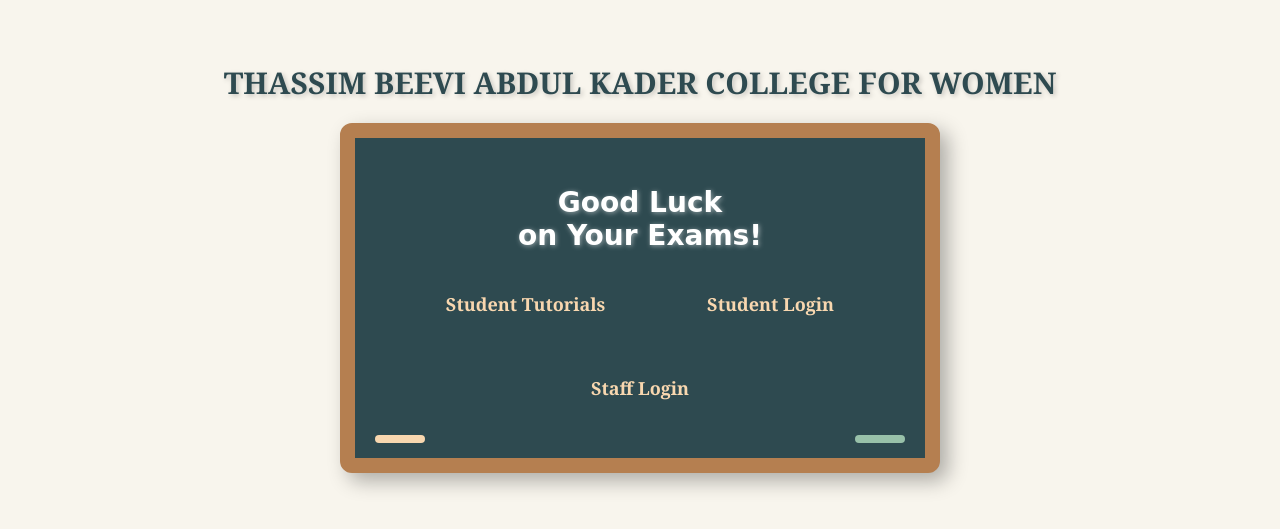
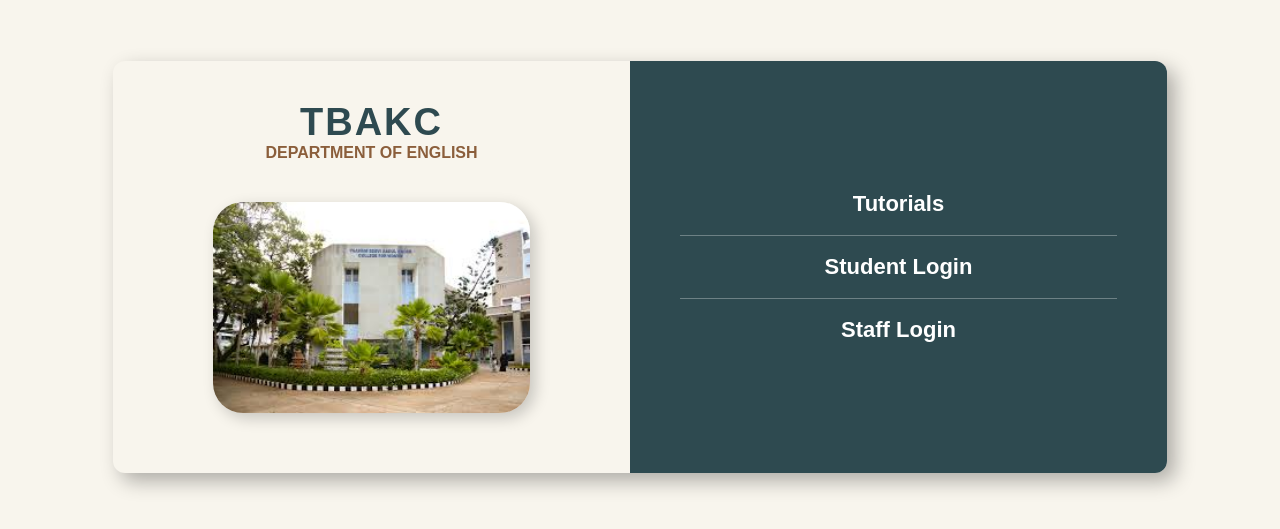
Before and after one commit to Jothiharigai-A/OnlineExamSystem, a website: page views/index.html in a window 1280 px wide. Shown: the part 133-662 px from the top of the page. Drawn offline with Linux system fonts and the light colour scheme; files that its build step writes are made by us from their sources.

Commit message:
change the ui for home and tutorials page

```diff
--- a/public/styles.css
+++ b/public/styles.css
@@ -1,9 +1,9 @@
-/* Reset Default Styles */
+/* Reset Styles */
 * {
     margin: 0;
     padding: 0;
     box-sizing: border-box;
-    font-family: 'Georgia', serif;
+    font-family: 'Poppins', sans-serif;
 }
 
 /* Body Styling */
@@ -13,99 +13,93 @@
     justify-content: center;
     align-items: center;
     height: 100vh;
-    text-align: center;
+    padding: 20px;
 }
 
 /* Main Container */
 .container {
     display: flex;
+    width: 85%;
+    max-width: 1200px;
+    background-color: #f8f5ed;
+    border-radius: 12px;
+    overflow: hidden;
+    box-shadow: 8px 8px 20px rgba(0, 0, 0, 0.3);
+}
+
+/* Left Section */
+.left-section {
+    flex: 1;
+    display: flex;
     flex-direction: column;
+    align-items: center;
+    justify-content: center;
+    text-align: center;
+    padding: 40px;
+}
+
+.college-title {
+    font-size: 38px;
+    font-weight: bold;
+    color: #2E4A50;
+    text-transform: uppercase;
+    letter-spacing: 2px;
+}
+
+.department {
+    font-size: 16px;
+    color: #8B5E3B;
+    font-weight: bold;
+    margin-bottom: 20px;
+}
+
+/* Image Styling */
+.image-wrapper {
+    display: flex;
+    justify-content: center;
     align-items: center;
     width: 100%;
     padding: 20px;
 }
 
-/* College Title */
-.college-title {
-    font-size: 30px;
-    font-weight: bold;
-    color: #2E4A50; /* Deep green */
-    text-transform: uppercase;
-    text-shadow: 2px 2px 5px rgba(0, 0, 0, 0.2);
-    padding-bottom: 20px;
+.college-image {
+    width: 80%;
+    max-width: 350px;
+    height: auto;
+    border-radius: 30px;
+    object-fit: cover;
+    box-shadow: 5px 5px 15px rgba(0, 0, 0, 0.2);
 }
 
-/* Blackboard Style */
-.blackboard {
-    width: 600px;
-    height: 350px;
-    background-color: #2E4A50; /* Blackboard color */
-    border: 15px solid #b57f50; /* Wooden frame */
-    border-radius: 12px;
-    box-shadow: 8px 8px 20px rgba(0, 0, 0, 0.3);
+/* Right Section */
+.right-section {
+    flex: 1;
+    background-color: #2E4A50;
     display: flex;
     flex-direction: column;
+    justify-content: center;
+    padding: 50px;
     align-items: center;
-    justify-content: center;
-    position: relative;
-    padding: 40px; /* Adjusted padding */
 }
 
-/* Exam Message */
-.exam-message {
-    font-family: 'Dancing Script', cursive;
-    font-size: 28px;
-    color: #fff;
+/* Navigation Links */
+.nav-link {
+    color: white;
+    font-size: 22px;
     font-weight: bold;
-    text-shadow: 1px 1px 5px rgba(255, 255, 255, 0.5);
-    margin-bottom: 30px; /* Increased margin */
+    text-decoration: none;
+    padding: 18px 0;
+    width: 100%;
+    text-align: center;
+    border-bottom: 1px solid rgba(255, 255, 255, 0.3);
+    transition: all 0.3s ease-in-out;
 }
 
-/* Links Container */
-.links {
-    display: flex;
-    justify-content: space-around;
-    width: 100%;
-    margin-bottom: 25px;
+.nav-link:last-child {
+    border-bottom: none;
 }
 
-/* Links Styling */
-.link, .staff-link {
-    font-size: 18px;
-    color: #f8d7af;
-    text-decoration: none;
-    font-weight: bold;
-    transition: color 0.3s ease-in-out;
-    padding: 10px 15px;
+.nav-link:hover {
+    color: #FFD700;
+    border-bottom: 1px solid #FFD700;
 }
-
-.link:hover, .staff-link:hover {
-    color: #ffcc99;
-    text-decoration: underline;
-}
-
-/* Staff Login */
-.staff-link {
-    margin-top: 15px;
-}
-
-/* Chalk Pieces */
-.blackboard::before,
-.blackboard::after {
-    content: "";
-    position: absolute;
-    bottom: 15px;
-    width: 50px;
-    height: 8px;
-    border-radius: 4px;
-}
-
-.blackboard::before {
-    background-color: #f8d7af; /* Light pink chalk */
-    left: 20px;
-}
-
-.blackboard::after {
-    background-color: #98c1a9; /* Green chalk */
-    right: 20px;
-}
--- /dev/null
+++ b/public/tutorials.css
@@ -0,0 +1,29 @@
+body {
+    background-color: #121212;
+    color: white;
+    font-family: 'Poppins', sans-serif;
+}
+.tutorial-container {
+    display: grid;
+    grid-template-columns: repeat(auto-fit, minmax(300px, 1fr));
+    gap: 20px;
+    padding: 20px;
+}
+.tutorial-card {
+    background-color: #1e1e1e;
+    border-radius: 12px;
+    overflow: hidden;
+    transition: transform 0.3s ease-in-out;
+}
+.tutorial-card img {
+    width: 100%;
+    height: auto;
+    border-radius: 12px 12px 0 0;
+}
+.tutorial-card:hover {
+    transform: scale(1.05);
+}
+.card-body {
+    padding: 10px;
+    text-align: center;
+}
--- a/views/index.html
+++ b/views/index.html
@@ -3,19 +3,25 @@
 <head>
     <meta charset="UTF-8">
     <meta name="viewport" content="width=device-width, initial-scale=1.0">
-    <title>Exam Portal</title>
+    <title>TBAKC - Department of English</title>
     <link rel="stylesheet" href="styles.css">
 </head>
 <body>
     <div class="container">
-        <h1 class="college-title">THASSIM BEEVI ABDUL KADER COLLEGE FOR WOMEN</h1>
-        <div class="blackboard">
-            <h2 class="exam-message">Good Luck <br> on Your Exams!</h2>
-            <div class="links">
-                <a href="/tutorials" class="link">Student Tutorials</a>
-                <a href="/student-login" class="link">Student Login</a>
+        <!-- Left Section with Image & Title -->
+        <div class="left-section">
+            <h1 class="college-title">TBAKC</h1>
+            <h3 class="department">DEPARTMENT OF ENGLISH</h3>
+            <div class="image-wrapper">
+                <img src="/images/tbakc.jpeg" alt="College Building" class="college-image">
             </div>
-            <a href="/staff-login" class="staff-link">Staff Login</a>
+        </div>
+
+        <!-- Right Section with Navigation -->
+        <div class="right-section">
+            <a href="/tutorials" class="nav-link">Tutorials</a>
+            <a href="/student-login" class="nav-link">Student Login</a>
+            <a href="/staff-login" class="nav-link">Staff Login</a>
         </div>
     </div>
 </body>
```
Also changed, not shown: views/tutorials.html (+63 -14 lines), public/images/tbakc.jpeg (added).
